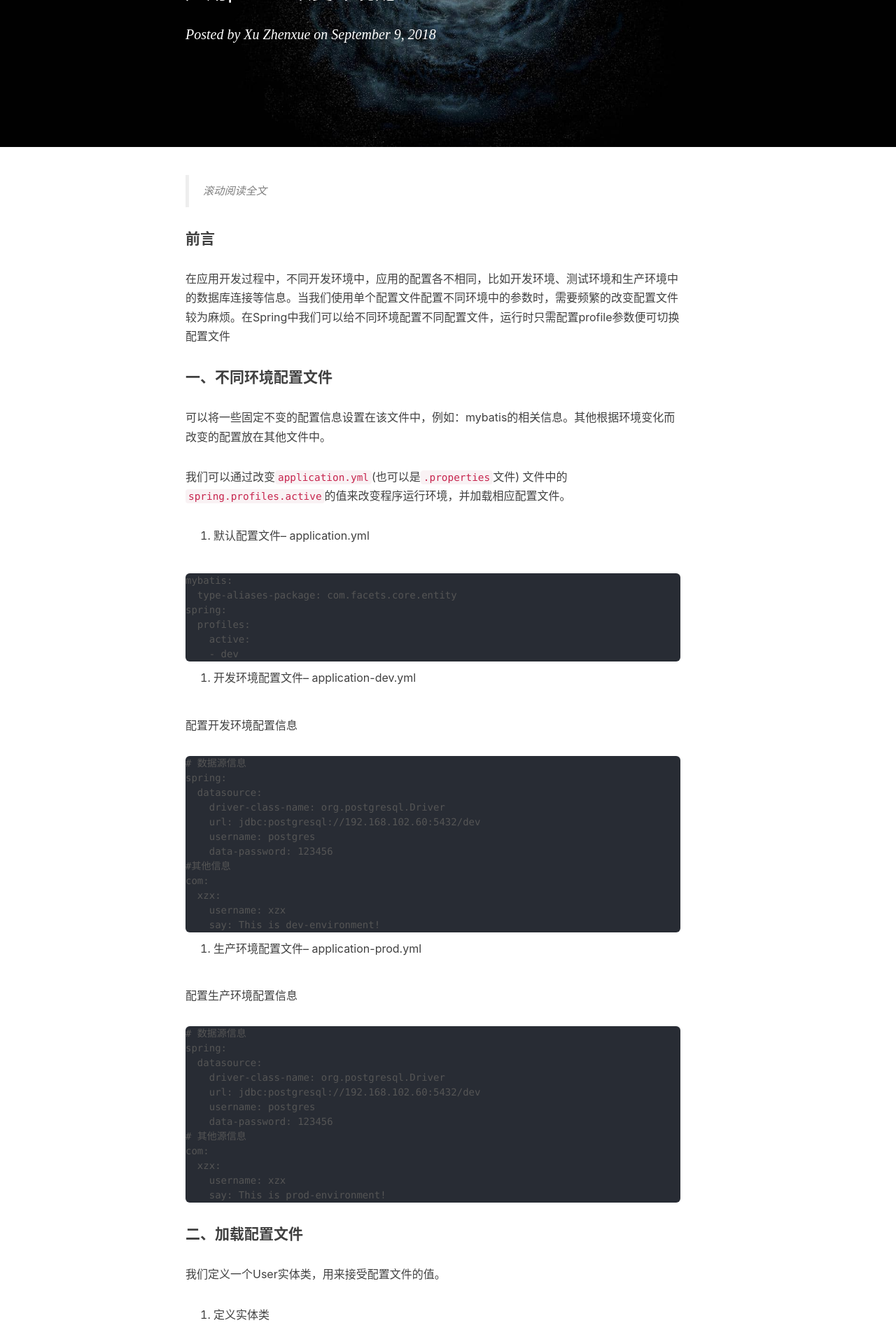
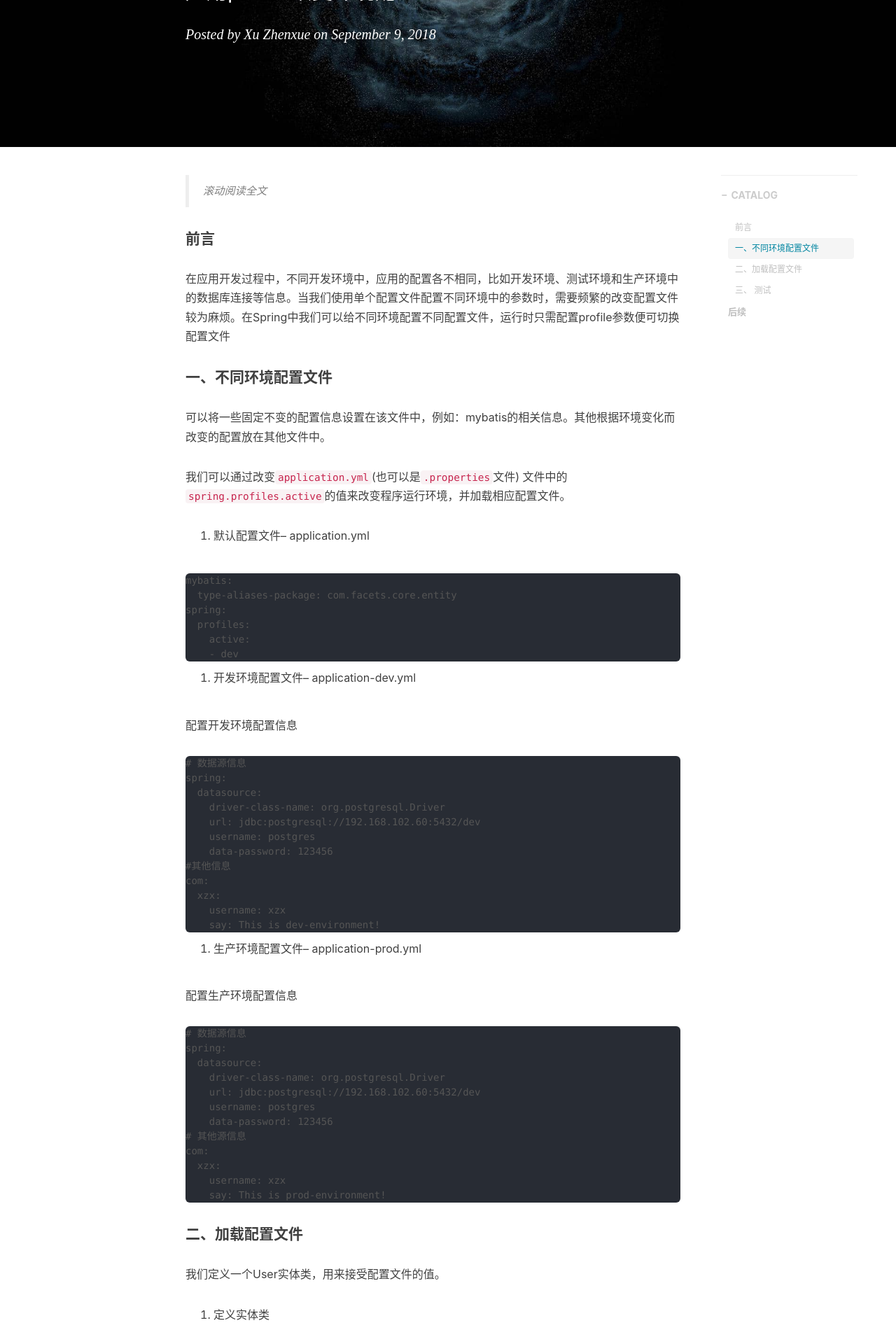
Before and after one commit to popsiclexu/popsiclexu.github.io, a Jekyll site: the page built from _posts/2018-11-3-Spring-Boot-profile应用.markdown, in a window 1280 px wide. Shown: the part 373-2293 px from the top of the page at 70% size. Built offline with Jekyll 4.4.1, drawn with Linux system fonts in a browser that asks for light colours; nearby versions of some CDN libraries; comment, search, counter and statistics services are not loaded; some of the changed text lies outside the part shown.

Commit message:
[fix]  fix layouts bug

```diff
--- /dev/null
+++ b/_includes/featured-tags.html
@@ -0,0 +1,28 @@
+{% comment %}
+    @param {boolean} bottom - bottom will render <hr>
+{% endcomment %}
+
+{% if site.featured-tags %}
+<section>
+    {% if include.bottom %}
+        <hr class="hidden-sm hidden-xs">
+    {% endif %}
+    <h5><a href="{{'/archive/' | prepend: site.baseurl }}">FEATURED TAGS</a></h5>
+    <div class="tags">
+        {% capture tags %}
+        {% comment %}
+            there must be no space between for and if otherwise this tricky sort won't work.
+            url_encode/decode is for escaping otherwise extra <a> will get generated
+            but it will break sort...
+        {% endcomment %}
+        {% for tag in site.tags %}{% if tag[1].size > site.featured-condition-size %}
+                <a data-sort="{{ site.posts.size | minus: tag[1].size | prepend: '0000' | slice: -4, 4 }}"
+                    href="{{ site.baseurl }}/archive/?tag={{ tag[0] | url_encode }}"
+                    title="{{ tag[0] }}"
+                    rel="{{ tag[1].size }}">{{ tag[0] }}</a>
+        {% endif %}{% endfor %}
+        {% endcapture %}
+        {{ tags | split:'</a>' | sort | join:'</a>' }}
+    </div>
+</section>
+{% endif %}
--- /dev/null
+++ b/_includes/friends.html
@@ -0,0 +1,9 @@
+{% if site.friends %}
+<hr>
+<h5>FRIENDS</h5>
+<ul class="list-inline">
+  {% for friend in site.friends %}
+  <li><a href="{{friend.href}}">{{friend.title}}</a></li>
+  {% endfor %}
+</ul>
+{% endif %}
--- /dev/null
+++ b/_includes/intro-header.html
@@ -0,0 +1,110 @@
+{% comment %}
+    @param {string} type - 'page' | 'post' | 'keynote'
+    @param {boolean} short
+{% endcomment %}
+
+{% if include.type == 'post' %}
+<style type="text/css">
+    header.intro-header{
+        position: relative;
+        background-image: url('{{ site.baseurl }}/{% if page.header-img %}{{ page.header-img }}{% else %}{{ site.header-img }}{% endif %}');
+        background: {{ page.header-bg-css }};
+    }
+
+    {% if page.header-mask %}
+    header.intro-header .header-mask{
+        width: 100%;
+        height: 100%;
+        position: absolute;
+        background: rgba(0,0,0, {{ page.header-mask }});
+    }
+    {% endif %}
+</style>
+{% if page.header-style == 'text' %}
+<header class="intro-header style-text" >
+{% else %}
+<header class="intro-header" >
+{% endif %}
+    <div class="header-mask"></div>
+    {% if page.header-img-credit %}
+    <div class="header-img-credit">
+        Image by <a href="//{{page.header-img-credit-href}}">{{page.header-img-credit}}</a>
+    </div>
+    {% endif %}
+    <div class="container">
+        <div class="row">
+            <div class="col-lg-8 col-lg-offset-2 col-md-10 col-md-offset-1">
+                <div class="post-heading">
+                    <div class="tags">
+                        {% for tag in page.tags %}
+                        <a class="tag" href="{{ site.baseurl }}/archive/?tag={{ tag | url_encode }}" title="{{ tag }}">{{ tag }}</a>
+                        {% endfor %}
+                    </div>
+                    <h1>{{ page.title }}</h1>
+                    {% comment %} always create a h2 for keeping the margin {% endcomment %}
+                    <h2 class="subheading">{{ page.subtitle }}</h2>
+                    <span class="meta">Posted by {% if page.author %}{{ page.author }}{% else %}{{ site.title }}{% endif %} on {{ page.date | date: "%B %-d, %Y" }}</span>
+                </div>
+            </div>
+        </div>
+    </div>
+</header>
+{% endif %}
+
+{% if include.type == 'keynote' %}
+<style type="text/css">
+    header.intro-header{
+        height: 500px;
+        overflow: hidden;
+    }
+    header.intro-header .container{
+        visibility: hidden;
+    }
+    header iframe{
+        width: 100%;
+        height: 100%;
+        border: 0;
+    }
+</style>
+<header class="intro-header" >
+    <iframe src="{{page.iframe}}"></iframe>
+    <!-- keep for SEO -->
+    <div class="container">
+        <div class="row">
+            <div class="col-lg-8 col-lg-offset-2 col-md-10 col-md-offset-1">
+                <div class="post-heading">
+                    <div class="tags">
+                        {% for tag in page.tags %}
+                        <a class="tag" href="{{ site.baseurl }}/archive/?tag={{ tag | url_encode }}" title="{{ tag }}">{{ tag }}</a>
+                        {% endfor %}
+                    </div>
+                    <h1>{{ page.title }}</h1>
+                    {% comment %} always create a h2 for keeping the margin {% endcomment %}
+                    <h2 class="subheading">{{ page.subtitle }}</h2>
+                    <span class="meta">Posted by {% if page.author %}{{ page.author }}{% else %}{{ site.title }}{% endif %}
+                        on {{ page.date | date: "%B %-d, %Y" }}</span>
+                </div>
+            </div>
+        </div>
+    </div>
+</header>
+{% endif %}
+
+{% if include.type == 'page' %}
+<header class="intro-header" style="background-image: url('{{ site.baseurl }}/{% if page.header-img %}{{ page.header-img }}{% else %}{{ site.header-img }}{% endif %}')">
+  <div class="container">
+    <div class="row">
+      <div class="col-lg-8 col-lg-offset-2 col-md-10 col-md-offset-1">
+        {% if include.short %}
+        <div class="site-heading" id="tag-heading">
+        {% else %}
+        <div class="site-heading">
+        {% endif %}
+          <h1>{% if page.title %}{{ page.title }}{% else %}{{ site.title }}{% endif %}</h1>
+          <span class="subheading">{{ page.description }}</span>
+        </div>
+      </div>
+    </div>
+  </div>
+</header>
+{% endif %}
--- a/_layouts/post.html
+++ b/_layouts/post.html
@@ -7,45 +7,7 @@
 <!-- <img src="{{ site.baseurl }}/{% if page.header-img %}{{ page.header-img }}{% else %}{{ site.header-img }}{% endif %}" width="0" height="0"> -->
 
 <!-- Post Header -->
-<style type="text/css">
-    header.intro-header{
-        position: relative;
-        background-image: url('{{ site.baseurl }}/{% if page.header-img %}{{ page.header-img }}{% else %}{{ site.header-img }}{% endif %}')
-    }
-
-    {% if page.header-mask %}
-    header.intro-header .header-mask{
-        width: 100%;
-        height: 100%;
-        position: absolute;
-        background: rgba(0,0,0, {{ page.header-mask }});
-    }
-    {% endif %}
-</style>
-<header class="intro-header" >
-    <div class="header-mask"></div>
-    <div class="container">
-        <div class="row">
-            <div class="col-lg-8 col-lg-offset-2 col-md-10 col-md-offset-1">
-                <div class="post-heading">
-                    <div class="tags">
-                        {% for tag in page.tags %}
-                        <a class="tag" href="{{ site.baseurl }}/tags/#{{ tag }}" title="{{ tag }}">{{ tag }}</a>
-                        {% endfor %}
-                    </div>
-                    <h1>{{ page.title }}</h1>
-                    {% comment %}
-                        always create a h2 for keeping the margin , XZX
-                    {% endcomment %}
-                    {% comment %} if page.subtitle {% endcomment %}
-                    <h2 class="subheading">{{ page.subtitle }}</h2>
-                    {% comment %} endif {% endcomment %}
-                    <span class="meta">Posted by {% if page.author %}{{ page.author }}{% else %}{{ site.title }}{% endif %} on {{ page.date | date: "%B %-d, %Y" }}</span>
-                </div>
-            </div>
-        </div>
-    </div>
-</header>
+{% include intro-header.html type='post' %}
 
 <!-- Post Content -->
 <article>
@@ -58,38 +20,18 @@
                 col-md-10 col-md-offset-1
                 post-container">
 
+                <!-- Multi-Lingual -->
+                {% if page.multilingual %}
+                <!-- Language Selector -->
+                <select class="sel-lang" onchange= "onLanChange(this.options[this.options.selectedIndex].value)">
+                    <option value="0" selected> 中文 Chinese </option>
+                    <option value="1"> 英文 English </option>
+                </select>
+                {% endif %}
+
 				{{ content }}
 
                 <hr style="visibility: hidden;">
-
-               <!--   {% if site.duoshuo_share && site.duoshuo_username %}-->
-                <!-- 多说 Share start -->
-                <div class="ds-share"
-                    style="text-align: right"
-                    data-thread-key="{{page.id}}"
-                    data-title="{{page.title}}"
-                    data-url="{{site.url}}{{site.baseurl}}{{page.url}}"
-                    data-images="{{ site.url }}{{site.baseurl}}/{% if page.header-img %}{{ page.header-img }}{% else %}{{ site.header-img }}{% endif %}"
-                    data-content="{{ content | strip_html | truncate:80 }} | {{ site.SEOTitle }} " >
-                    <div class="ds-share-inline">
-                      <style>
-                        .ds-share-icons-16 {display:none;}
-                      </style>
-                      <ul class="ds-share-icons-16">
-                        <li data-toggle="ds-share-icons-more"><a class="ds-more" href="#">分享到：</a></li>
-                        <li><a class="ds-wechat flat" href="javascript:void(0);" data-service="wechat">微信</a></li>
-                        <li><a class="ds-weibo flat" href="javascript:void(0);" data-service="weibo">微博</a></li>
-                        <li><a class="ds-douban flat" href="javascript:void(0);" data-service="douban">豆瓣</a></li>
-                      </ul>
-                      <div class="ds-share-icons-more">
-                      </div>
-                    </div>
-                <hr>
-                </div>
-                <!-- 多说 Share end
-                {% endif %}-->
-
-
                 <ul class="pager">
                     {% if page.previous.url %}
                     <li class="previous">
@@ -108,6 +50,23 @@
                     </li>
                     {% endif %}
                 </ul>
+                <hr style="visibility: hidden;">
+
+                {% if site.disqus_username %}
+                <!-- disqus 评论框 start -->
+                <div class="comment">
+                    <div id="disqus_thread" class="disqus-thread"></div>
+                </div>
+                <!-- disqus 评论框 end -->
+                {% endif %}
+
+                {% if site.netease_comment %}
+                <!-- 网易云跟帖 评论框 start -->
+                <div id="cloud-tie-wrapper" class="cloud-tie-wrapper"></div>
+                <!-- 网易云跟帖 评论框 end -->
+                {% endif %}
+            </div>
+
     <!-- Side Catalog Container -->
         {% if page.catalog %}
             <div class="
@@ -132,59 +91,35 @@
                 sidebar-container">
 
                 <!-- Featured Tags -->
-                {% if site.featured-tags %}
-                <section>
-                    <hr class="hidden-sm hidden-xs">
-                    <h5><a href="/tags/">FEATURED TAGS</a></h5>
-                    <div class="tags">
-        				{% for tag in site.tags %}
-                            {% if tag[1].size > {{site.featured-condition-size}} %}
-                				<a href="/tags/#{{ tag[0] }}" title="{{ tag[0] }}" rel="{{ tag[1].size }}">
-                                    {{ tag[0] }}
-                                </a>
-                            {% endif %}
-        				{% endfor %}
-        			</div>
-                </section>
-                {% endif %}
+                {% include featured-tags.html bottom=true %}
 
                 <!-- Friends Blog -->
-                {% if site.friends %}
-                <hr>
-                <h5>FRIENDS</h5>
-                <ul class="list-inline">
-                    {% for friend in site.friends %}
-                        <li><a href="{{friend.href}}">{{friend.title}}</a></li>
-                    {% endfor %}
-                </ul>
-                {% endif %}
+                {% include friends.html %}
             </div>
         </div>
     </div>
 </article>
 
+<!-- add support for mathjax by voleking-->
+{% if page.mathjax %}
+  {% include mathjax_support.html %}
+{% endif %}
 
-
-
-<!--{% if site.duoshuo_username %}
- 多说公共JS代码 start (一个网页只需插入一次) -->
-<script type="text/javascript">
-    // dynamic User by Hux
-    var _user = '{{site.duoshuo_username}}';
-
-    // duoshuo comment query.
-    var duoshuoQuery = {short_name: _user };
-    (function() {
-        var ds = document.createElement('script');
-        ds.type = 'text/javascript';ds.async = true;
-        ds.src = (document.location.protocol == 'https:' ? 'https:' : 'http:') + '//static.duoshuo.com/embed.js';
-        ds.charset = 'UTF-8';
-        (document.getElementsByTagName('head')[0]
-         || document.getElementsByTagName('body')[0]).appendChild(ds);
-    })();
+{% if site.netease_comment %}
+<!-- 网易云跟帖JS代码 start -->
+<script src="https://img1.cache.netease.com/f2e/tie/yun/sdk/loader.js"></script>
+<script>
+  var cloudTieConfig = {
+    url: document.location.href,
+    sourceId: "",
+    productKey: "de25fc98a6fe48b3bc8a7ae765da99a0",
+    target: "cloud-tie-wrapper"
+  };
+  var yunManualLoad = true;
+  Tie.loader("aHR0cHM6Ly9hcGkuZ2VudGllLjE2My5jb20vcGMvbGl2ZXNjcmlwdC5odG1s", true);
 </script>
-<!-- 多说公共JS代码
-{% endif %} end -->
+<!-- 网易云跟帖JS代码 end -->
+{% endif %}
 
 
 {% if site.disqus_username %}
@@ -194,7 +129,6 @@
     var disqus_shortname = "{{site.disqus_username}}";
     var disqus_identifier = "{{page.id}}";
     var disqus_url = "{{site.url}}{{page.url}}";
-
     (function() {
         var dsq = document.createElement('script'); dsq.type = 'text/javascript'; dsq.async = true;
         dsq.src = '//' + disqus_shortname + '.disqus.com/embed.js';
```
Also changed, not shown: _includes/mathjax_support.html (added, +20 -0 lines), _includes/short-about.html (added, +14 -0 lines), _includes/sns-links.html (added, +81 -0 lines).
